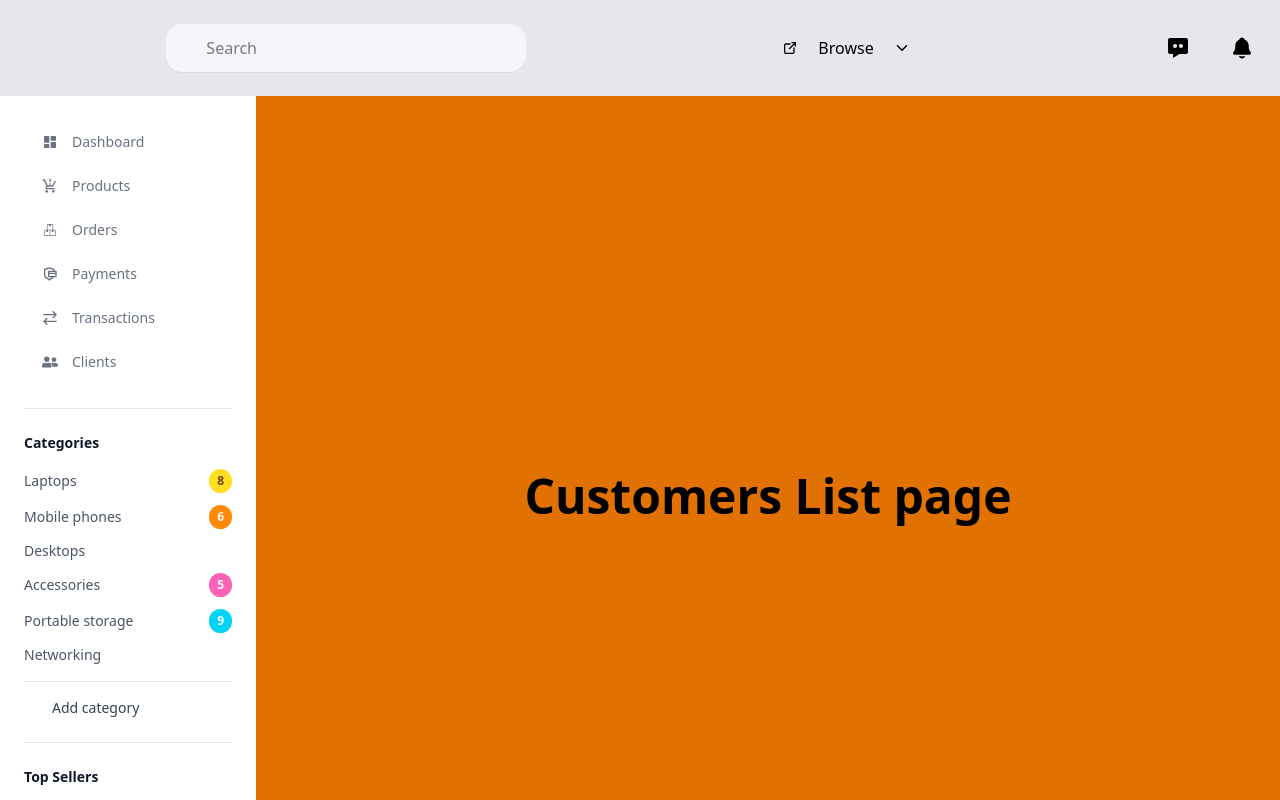
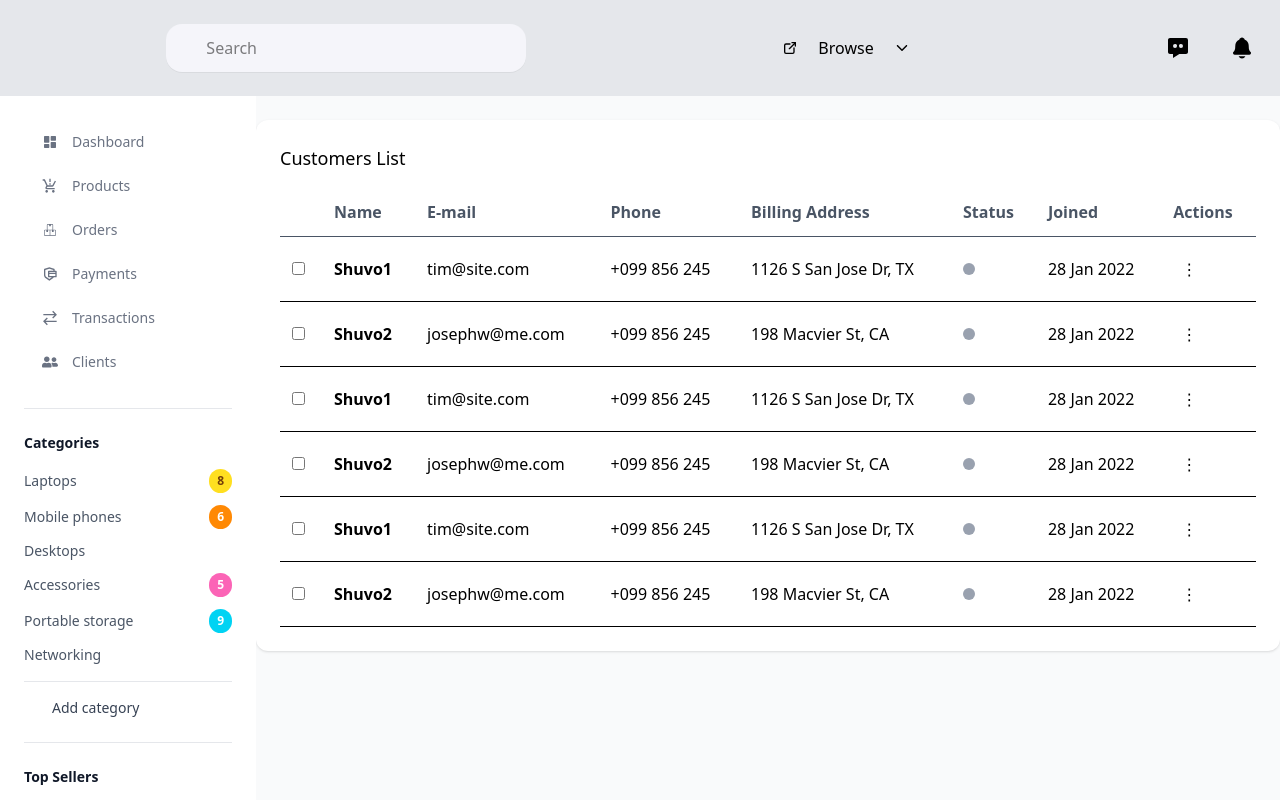
Before and after one commit to shahriear/Frox_Dashboard, a Next.js app: page /CustomersList in a window 1280 px wide. Shown: the top 800 px of the page. Built offline with nearby package versions, Linux system fonts and the light colour scheme.

Commit message:
Customer List

```diff
--- a/app/(Page)/CustomersList/page.tsx
+++ b/app/(Page)/CustomersList/page.tsx
@@ -1,12 +1,14 @@
+import CustomersList from '@/app/Components/CustomersList/CustomersList'
 import React from 'react'
 
 const page = () => {
   return (
     <>
 
-    <div className="w-full h-screen bg-amber-600 flex justify-center items-center md:text-5xl text-sm font-bold ">
+    {/* <div className="w-full h-screen bg-amber-600 flex justify-center items-center md:text-5xl text-sm font-bold ">
       <h1>Customers List page</h1>
-    </div>
+    </div> */}
+    <CustomersList/>
 
     </>
   )
--- /dev/null
+++ b/app/Components/CustomersList/ActionsMenu.jsx
@@ -0,0 +1,48 @@
+"use client";
+import { useEffect, useRef } from "react";
+
+
+export default function ActionsMenu({ open, onToggle, closeMenu }) {
+const menuRef = useRef(null);
+
+
+useEffect(() => {
+const close = (e) => {
+if (menuRef.current && !menuRef.current.contains(e.target)) {
+closeMenu();
+}
+};
+document.addEventListener("mousedown", close);
+return () => document.removeEventListener("mousedown", close);
+}, [closeMenu]);
+
+
+return (
+<div className="relative inline-block" ref={menuRef}>
+<button
+onClick={onToggle}
+className="p-2 hover:bg-gray-200 rounded-full"
+>
+⋮
+</button>
+
+
+{open && (
+<div className="absolute right-0 top-8 bg-white border shadow-md rounded-lg w-40 text-sm z-50">
+<button className="block w-full text-left p-2 hover:bg-gray-100">
+View details
+</button>
+<button className="block w-full text-left p-2 hover:bg-gray-100">
+Send message
+</button>
+<button className="block w-full text-left p-2 hover:bg-gray-100">
+Contact
+</button>
+<button className="block w-full text-left p-2 text-red-600 hover:bg-red-100">
+Delete
+</button>
+</div>
+)}
+</div>
+);
+}
--- /dev/null
+++ b/app/Components/CustomersList/CustomerRow.jsx
@@ -0,0 +1,42 @@
+"use client";
+import ActionsMenu from "./ActionsMenu";
+
+
+export default function CustomerRow({ customer, openMenu, setOpenMenu }) {
+const isOpen = openMenu === customer.id;
+
+
+return (
+<tr className="border-b hover:bg-gray-50">
+<td className="p-3"><input type="checkbox" /></td>
+
+
+<td className="p-3 font-semibold">{customer.name}</td>
+<td className="p-3">{customer.email}</td>
+<td className="p-3">{customer.phone}</td>
+<td className="p-3">{customer.address}</td>
+
+
+<td className="p-3">
+<span
+className={`inline-block h-3 w-3 rounded-full mr-2 ${
+customer.status === "Online" ? "bg-green-500" : "bg-gray-400"
+}`}
+></span>
+{customer.status}
+</td>
+
+
+<td className="p-3">{customer.joined}</td>
+
+
+<td className="p-3">
+<ActionsMenu
+open={isOpen}
+onToggle={() => setOpenMenu(isOpen ? null : customer.id)}
+closeMenu={() => setOpenMenu(null)}
+/>
+</td>
+</tr>
+);
+}
--- /dev/null
+++ b/app/Components/CustomersList/CustomersList.jsx
@@ -0,0 +1,143 @@
+// "use client";
+// import { useState } from "react";
+// import CustomerRow from "./CustomerRow";
+
+// const customers = [
+//   { id: 1, name: "Raymond Barton", email: "tim@site.com", phone: "+099 856 245", address: "1126 S San Jose Dr, TX", online: true, joined: "28 Jan 2022" },
+//   { id: 2, name: "Gary Simmons", email: "josephw@me.com", phone: "+099 856 245", address: "198 Macvier St, CA", online: true, joined: "28 Jan 2022" },
+//   { id: 3, name: "Doug Bird", email: "josephw@me.com", phone: "+099 856 245", address: "718 Boyce St, KY", online: false, joined: "28 Jan 2022" },
+//   // ... baki gula add korle cholbe
+// ];
+
+// export default function CustomersList() {
+//   const [openMenu, setOpenMenu] = useState(null);
+
+//   return (
+//     <div className="mt-6 bg-white p-6 rounded-xl shadow">
+//       <h2 className="text-lg font-semibold mb-4">Customers List</h2>
+
+//       <table className="w-full text-left">
+//         <thead>
+//           <tr className="border-b text-gray-600">
+//             <th className="p-3"></th>
+//             <th className="p-3">Name</th>
+//             <th className="p-3">E-mail</th>
+//             <th className="p-3">Phone</th>
+//             <th className="p-3">Billing Address</th>
+//             <th className="p-3">Status</th>
+//             <th className="p-3">Joined</th>
+//             <th className="p-3">Actions</th>
+//           </tr>
+//         </thead>
+
+//         <tbody>
+//           {customers.map((item) => (
+//             <CustomerRow
+//               key={item.id}
+//               customer={item}
+//               openMenu={openMenu}
+//               setOpenMenu={setOpenMenu}
+//             />
+//           ))}
+//         </tbody>
+//       </table>
+//     </div>
+//   );
+// }
+
+"use client";
+import { useState } from "react";
+import CustomerRow from "./CustomerRow";
+
+export default function CustomersList() {
+  const [openMenu, setOpenMenu] = useState(null);
+
+  const customers = [
+    {
+      id: 1,
+      name: "Shuvo1",
+      email: "tim@site.com",
+      phone: "+099 856 245",
+      address: "1126 S San Jose Dr, TX",
+      online: true,
+      joined: "28 Jan 2022",
+    },
+    {
+      id: 2,
+      name: "Shuvo2",
+      email: "josephw@me.com",
+      phone: "+099 856 245",
+      address: "198 Macvier St, CA",
+      online: true,
+      joined: "28 Jan 2022",
+    },
+    {
+      id: 3,
+      name: "Shuvo1",
+      email: "tim@site.com",
+      phone: "+099 856 245",
+      address: "1126 S San Jose Dr, TX",
+      online: true,
+      joined: "28 Jan 2022",
+    },
+    {
+      id: 4,
+      name: "Shuvo2",
+      email: "josephw@me.com",
+      phone: "+099 856 245",
+      address: "198 Macvier St, CA",
+      online: true,
+      joined: "28 Jan 2022",
+    },
+    {
+      id: 5,
+      name: "Shuvo1",
+      email: "tim@site.com",
+      phone: "+099 856 245",
+      address: "1126 S San Jose Dr, TX",
+      online: true,
+      joined: "28 Jan 2022",
+    },
+    {
+      id: 6,
+      name: "Shuvo2",
+      email: "josephw@me.com",
+      phone: "+099 856 245",
+      address: "198 Macvier St, CA",
+      online: true,
+      joined: "28 Jan 2022",
+    },
+  ];
+
+  return (
+    <div className="mt-6 bg-white p-6 rounded-xl shadow">
+      <h2 className="text-lg font-medium mb-4">Customers List</h2>
+
+      <table className="w-full text-left">
+        <thead>
+          <tr className="border-b text-gray-600">
+            <th className="p-3"></th>
+            <th className="p-3">Name</th>
+            <th className="p-3">E-mail</th>
+            <th className="p-3">Phone</th>
+            <th className="p-3">Billing Address</th>
+            <th className="p-3">Status</th>
+            <th className="p-3">Joined</th>
+            <th className="p-3">Actions</th>
+          </tr>
+        </thead>
+
+        <tbody>
+          {customers.map((item) => (
+            <CustomerRow
+              key={item.id}
+              customer={item}
+              openMenu={openMenu}
+              setOpenMenu={setOpenMenu}
+            />
+          ))}
+        </tbody>
+      </table>
+    </div>
+  );
+}
```
Also changed, not shown: app/Components/CustomersList/CustomersTable.jsx (added, +70 -0 lines).
